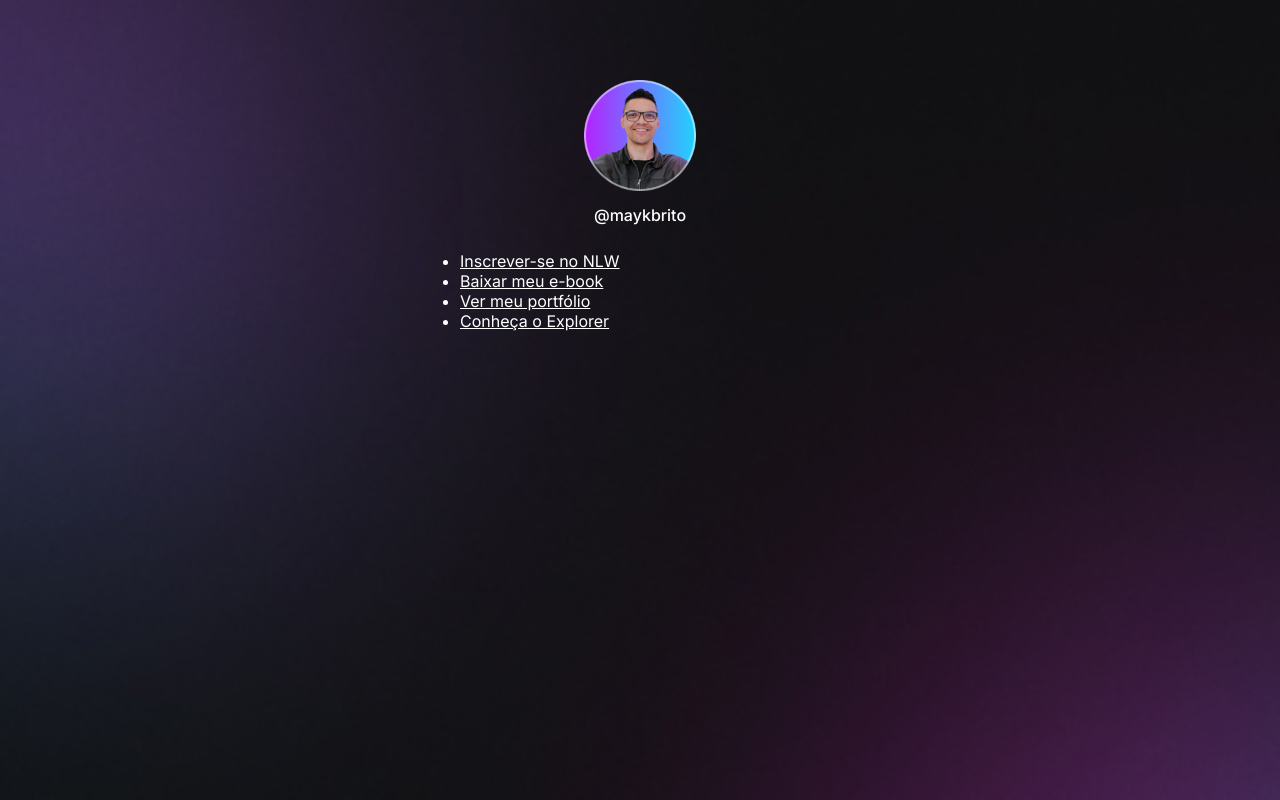
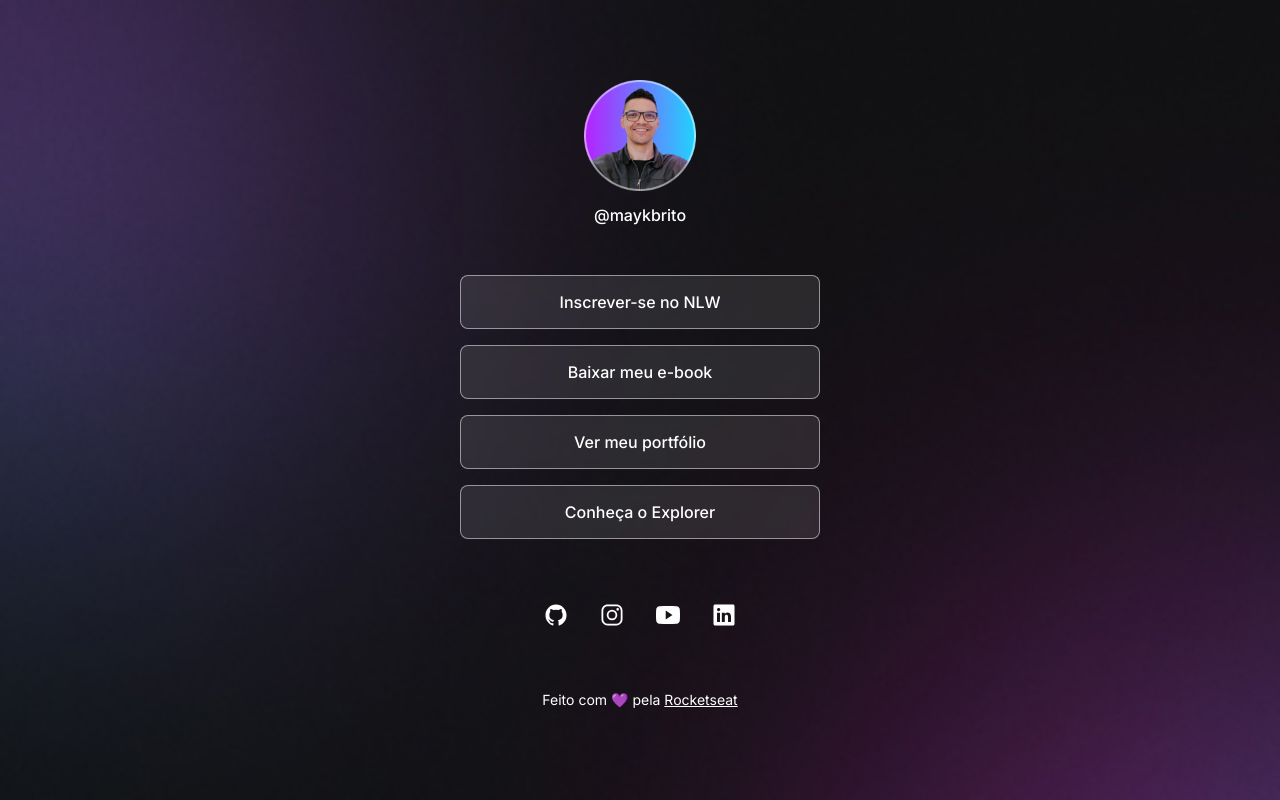
Before and after one commit to VitorSorvete/Projeto-Rocketseat, a plain HTML site: page index.html in a window 1280 px wide. Drawn offline with nearby package versions, Linux system fonts and the light colour scheme.

Commit message:
feat2/ fazendo mais um passo rumo ao final do curso tamo quase

```diff
--- a/index.html
+++ b/index.html
@@ -24,7 +24,28 @@
                 <li><a href="https://rocketseat.com.br/explorer" target="_blank"
                     >Conheça o Explorer</a></li>
             </ul>
+            <div id="social-links">
+                <a href="https:/github.com/VitorSorvete" target="_blank">
+                    <ion-icon name="logo-github"></ion-icon>
+                </a>
+
+                <a href="https://www.instagram.com/@vitor__sorvete" target="_blank">
+                    <ion-icon name="logo-instagram"></ion-icon>
+                </a>
+
+                <a href="https://www.youtube.com/" target="_blank">
+                    <ion-icon name="logo-youtube"></ion-icon>
+                </a>
+
+                <a href="https://www.linkedin.com/in/vitor-moreira-35596a279/" target="_blank">
+                    <ion-icon name="logo-linkedin"></ion-icon>
+                </a>
+            </div>
+            <footer>
+                Feito com 💜 pela <a href="https://rocketseat.com.br/">Rocketseat</a>
+            </footer>
         </div>
-
+        <script type="module" src="https://unpkg.com/ionicons@5.5.2/dist/ionicons/ionicons.esm.js"></script>
+        <script nomodule src="https://unokg.com/ionicons@5.5.2/dist/ionicons/ionicons.js"></script>
     </body>
 </html>
--- a/style.css
+++ b/style.css
@@ -18,6 +18,7 @@ body * {
 #container {
     width: 360px;
     margin: 56px auto 8px;
+    padding: 0 24px;
 }
 
 #profile {
@@ -34,3 +35,63 @@ body * {
     line-height: 24px;
     margin-top: 8px;
 }
+
+/* links */
+
+ul {
+    list-style: none;
+    display: flex;
+    flex-direction: column;
+    gap: 16px;
+    padding: 24px 0;
+}
+
+ul li a{
+    display: flex;
+    align-items: center;
+    justify-content: center;
+    padding: 16px 24px;
+    background: rgba(255, 255, 255, 0.1);
+    border: 1px solid rgba(255, 255, 255, 0.5);
+    border-radius: 8px;
+    backdrop-filter: blur(4px);
+    -webkit-backdrop-filter: blur(4px);
+    text-decoration: none;
+    font-weight: 500;
+    transition: background 0.2;
+}
+
+/* efeito hover */
+
+ul li a:hover {
+    background-color: rgba(255, 255, 255, 0.05);
+    border: 1px solid white
+}
+
+/* social links */
+
+#social-links {
+    display: flex;
+    padding: 24px 0;
+    font-size: 24px;
+    justify-content: center;
+}
+
+#social-links a {
+    display: flex;
+    align-items: center;
+    justify-content: center;
+    padding: 16px;
+    transition: background 0.2s;
+    border-radius: 50%;
+}
+
+#social-links a:hover {
+    background: rgba(255, 255, 255, 0.02);
+}
+
+footer {
+    padding: 24px 0;
+    text-align: center;
+    font-size: 14px;
+}
```
